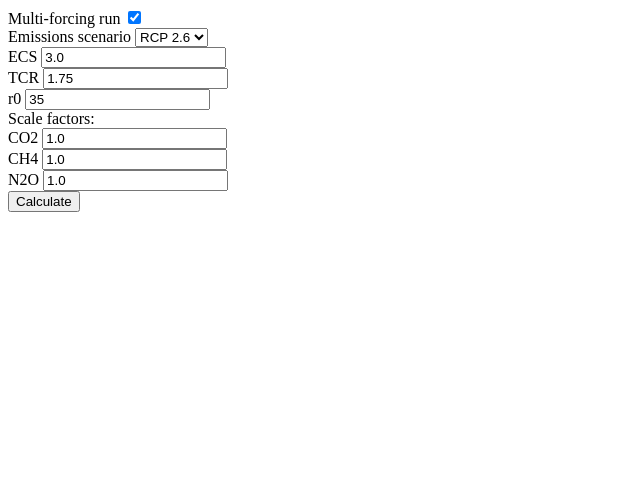
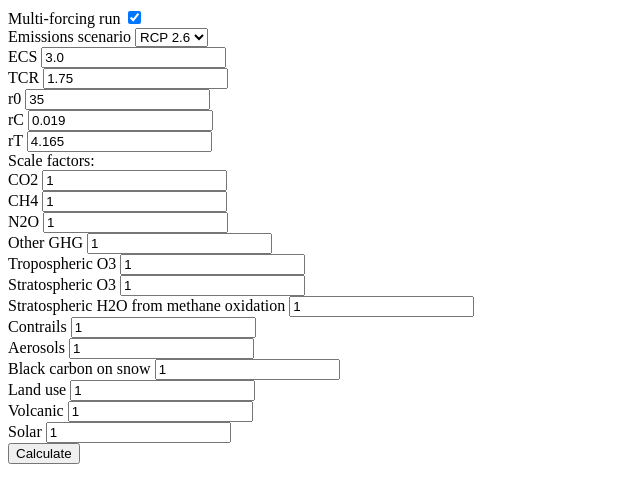
Before and after one commit to chrisroadmap/fair_online, a Flask app: page /fair in a window 1280 px wide. Shown: the top 503 px of the page, without its empty margins (0-640 px from the left). Run offline with Flask 2, Linux system fonts and the light colour scheme.

Commit message:
All scaling factors added

```diff
--- a/flask_app.py
+++ b/flask_app.py
@@ -51,27 +51,99 @@ def fair():
         r0 = FloatField(
             "r0",
             validators=[
-                NumberRange(min=0.0,max=100),
+                NumberRange(min=0,max=100),
                 InputRequired()],
             default=35)
+        rc = FloatField(
+            "rC",
+            validators=[
+                NumberRange(min=0.000,max=0.100),
+                InputRequired()],
+            default=0.019)
+        rt = FloatField(
+            "rT",
+            validators=[
+                NumberRange(min=0.000,max=20.000),
+                InputRequired()],
+            default=4.165)
         sf_co2 = FloatField(
             "CO2",
             validators=[
-                NumberRange(min=0.0,max=3.0),
+                NumberRange(min=0,max=3),
                 InputRequired()],
-            default=1.0)
+            default=1)
         sf_ch4 = FloatField(
             "CH4",
             validators=[
-                NumberRange(min=0.0,max=3.0),
+                NumberRange(min=0,max=3),
                 validate_nonco2],
-            default=1.0)
+            default=1)
         sf_n2o = FloatField(
             "N2O",
             validators=[
-                NumberRange(min=0.0,max=3.0),
+                NumberRange(min=0,max=3),
                 validate_nonco2],
-            default=1.0)
+            default=1)
+        sf_other = FloatField(
+            "Other GHG",
+            validators=[
+                NumberRange(min=0,max=3),
+                validate_nonco2],
+            default=1)
+        sf_tro3 = FloatField(
+            "Tropospheric O3",
+            validators=[
+                NumberRange(min=-1,max=4),
+                validate_nonco2],
+            default=1)
+        sf_sto3 = FloatField(
+            "Stratospheric O3",
+            validators=[
+                NumberRange(min=-2,max=5),
+                validate_nonco2],
+            default=1)
+        sf_sth2o = FloatField(
+            "Stratospheric H2O from methane oxidation",
+            validators=[
+                NumberRange(min=-2,max=5),
+                validate_nonco2],
+            default=1)
+        sf_con = FloatField(
+            "Contrails",
+            validators=[
+                NumberRange(min=-2,max=5),
+                validate_nonco2],
+            default=1)
+        sf_aer = FloatField(
+            "Aerosols",
+            validators=[
+                NumberRange(min=-2,max=5),
+                validate_nonco2],
+            default=1)
+        sf_bcsnow = FloatField(
+            "Black carbon on snow",
+            validators=[
+                NumberRange(min=0,max=5),
+                validate_nonco2],
+            default=1)
+        sf_landuse = FloatField(
+            "Land use",
+            validators=[
+                NumberRange(min=-2,max=5),
+                validate_nonco2],
+            default=1)
+        sf_vol = FloatField(
+            "Volcanic",
+            validators=[
+                NumberRange(min=0,max=5),
+                validate_nonco2],
+            default=1)
+        sf_sol = FloatField(
+            "Solar",
+            validators=[
+                NumberRange(min=0,max=10),
+                validate_nonco2],
+            default=1)
 
     form = FairForm()
     result = None
@@ -95,6 +167,16 @@ def fair():
             scale[0] = form.sf_co2.data
             scale[1] = form.sf_ch4.data
             scale[2] = form.sf_n2o.data
+            scale[3] = form.sf_other.data
+            scale[4] = form.sf_tro3.data
+            scale[5] = form.sf_sto3.data
+            scale[6] = form.sf_sth2o.data
+            scale[7] = form.sf_con.data
+            scale[8] = form.sf_aer.data
+            scale[9] = form.sf_bcsnow.data
+            scale[10] = form.sf_landuse.data
+            scale[11] = form.sf_vol.data
+            scale[12] = form.sf_sol.data
         else:
             emissions = co2_emissions_switch[form.rcp.data][:336]
             nat   = None
@@ -109,7 +191,9 @@ def fair():
             F_volcanic=cmip6_volcanic.Forcing.volcanic[:336],
             F_solar=cmip6_solar.Forcing.solar[:336],
             scale=scale,
-            r0=form.r0.data)
+            r0=form.r0.data,
+            rc=form.rc.data,
+            rt=form.rt.data)
         result = T[-1]
     return render_template('fair.jinja2', result=result, form=form)
 
--- a/templates/fair.jinja2
+++ b/templates/fair.jinja2
@@ -26,6 +26,16 @@
                 Error: {{ ', '.join(form.r0.errors) }}
             {% endif %}
             <br>
+            {{ form.rc.label }} {{ form.rc() }}
+            {% if form.rc.errors %}
+                Error: {{ ', '.join(form.rc.errors) }}
+            {% endif %}
+            <br>
+            {{ form.rt.label }} {{ form.rt() }}
+            {% if form.rt.errors %}
+                Error: {{ ', '.join(form.rt.errors) }}
+            {% endif %}
+            <br>
 
             Scale factors:<br>
             {{ form.sf_co2.label }} {{ form.sf_co2() }}
@@ -43,7 +53,7 @@
             {% endif %}
             <br>
             {% if form.useMultigas.data == false %}
-                {{ form.sf_n2o.label }} {{ form.sf_n2o(disabled=True, value=form.sf_n2o.data) }}
+                {{ form.sf_n2o.label }} {{ form.sf_n2o(disabled=True) }}
             {% else %}
                 {{ form.sf_n2o.label }} {{ form.sf_n2o(value=form.sf_n2o.data) }}
             {% endif %}
@@ -51,7 +61,96 @@
                 Error: {{ ', '.join(form.sf_n2o.errors) }}
             {% endif %}
             <br>
-
+            {% if form.useMultigas.data == false %}
+                {{ form.sf_other.label }} {{ form.sf_other(disabled=True) }}
+            {% else %}
+                {{ form.sf_other.label }} {{ form.sf_other() }}
+            {% endif %}
+            {% if form.sf_other.errors %}
+                Error: {{ ', '.join(form.sf_other.errors) }}
+            {% endif %}
+            <br>
+            {% if form.useMultigas.data == false %}
+                {{ form.sf_tro3.label }} {{ form.sf_tro3(disabled=True) }}
+            {% else %}
+                {{ form.sf_tro3.label }} {{ form.sf_tro3() }}
+            {% endif %}
+            {% if form.sf_tro3.errors %}
+                Error: {{ ', '.join(form.sf_tro3.errors) }}
+            {% endif %}
+            <br>
+            {% if form.useMultigas.data == false %}
+                {{ form.sf_sto3.label }} {{ form.sf_sto3(disabled=True) }}
+            {% else %}
+                {{ form.sf_sto3.label }} {{ form.sf_sto3() }}
+            {% endif %}
+            {% if form.sf_sto3.errors %}
+                Error: {{ ', '.join(form.sf_sto3.errors) }}
+            {% endif %}
+            <br>
+            {% if form.useMultigas.data == false %}
+                {{ form.sf_sth2o.label }} {{ form.sf_sth2o(disabled=True) }}
+            {% else %}
+                {{ form.sf_sth2o.label }} {{ form.sf_sth2o() }}
+            {% endif %}
+            {% if form.sf_sth2o.errors %}
+                Error: {{ ', '.join(form.sf_sth2o.errors) }}
+            {% endif %}
+            <br>
+            {% if form.useMultigas.data == false %}
+                {{ form.sf_con.label }} {{ form.sf_con(disabled=True) }}
+            {% else %}
+                {{ form.sf_con.label }} {{ form.sf_con() }}
+            {% endif %}
+            {% if form.sf_con.errors %}
+                Error: {{ ', '.join(form.sf_con.errors) }}
+            {% endif %}
+            <br>
+            {% if form.useMultigas.data == false %}
+                {{ form.sf_aer.label }} {{ form.sf_aer(disabled=True) }}
+            {% else %}
+                {{ form.sf_aer.label }} {{ form.sf_aer() }}
+            {% endif %}
+            {% if form.sf_aer.errors %}
+                Error: {{ ', '.join(form.sf_aer.errors) }}
+            {% endif %}
+            <br>
+            {% if form.useMultigas.data == false %}
+                {{ form.sf_bcsnow.label }} {{ form.sf_bcsnow(disabled=True) }}
+            {% else %}
+                {{ form.sf_bcsnow.label }} {{ form.sf_bcsnow() }}
+            {% endif %}
+            {% if form.sf_bcsnow.errors %}
+                Error: {{ ', '.join(form.sf_bcsnow.errors) }}
+            {% endif %}
+            <br>
+            {% if form.useMultigas.data == false %}
+                {{ form.sf_landuse.label }} {{ form.sf_landuse(disabled=True) }}
+            {% else %}
+                {{ form.sf_landuse.label }} {{ form.sf_landuse() }}
+            {% endif %}
+            {% if form.sf_landuse.errors %}
+                Error: {{ ', '.join(form.sf_landuse.errors) }}
+            {% endif %}
+            <br>
+            {% if form.useMultigas.data == false %}
+                {{ form.sf_vol.label }} {{ form.sf_vol(disabled=True) }}
+            {% else %}
+                {{ form.sf_vol.label }} {{ form.sf_vol() }}
+            {% endif %}
+            {% if form.sf_vol.errors %}
+                Error: {{ ', '.join(form.sf_vol.errors) }}
+            {% endif %}
+            <br>
+            {% if form.useMultigas.data == false %}
+                {{ form.sf_sol.label }} {{ form.sf_sol(disabled=True) }}
+            {% else %}
+                {{ form.sf_sol.label }} {{ form.sf_sol() }}
+            {% endif %}
+            {% if form.sf_sol.errors %}
+                Error: {{ ', '.join(form.sf_sol.errors) }}
+            {% endif %}
+            <br>
             <input type="submit" value="Calculate"/>
         </form>
         {% if result %}
@@ -63,6 +162,16 @@
     function toggleEnsembleDisabled(_checked) {
         document.getElementById('sf_ch4').disabled = !_checked;
         document.getElementById('sf_n2o').disabled = !_checked;
+        document.getElementById('sf_other').disabled = !_checked;
+        document.getElementById('sf_tro3').disabled = !_checked;
+        document.getElementById('sf_sto3').disabled = !_checked;
+        document.getElementById('sf_sth2o').disabled = !_checked;
+        document.getElementById('sf_con').disabled = !_checked;
+        document.getElementById('sf_aer').disabled = !_checked;
+        document.getElementById('sf_bcsnow').disabled = !_checked;
+        document.getElementById('sf_landuse').disabled = !_checked;
+        document.getElementById('sf_vol').disabled = !_checked;
+        document.getElementById('sf_sol').disabled = !_checked;
     }
     </script>
 </html>
```
